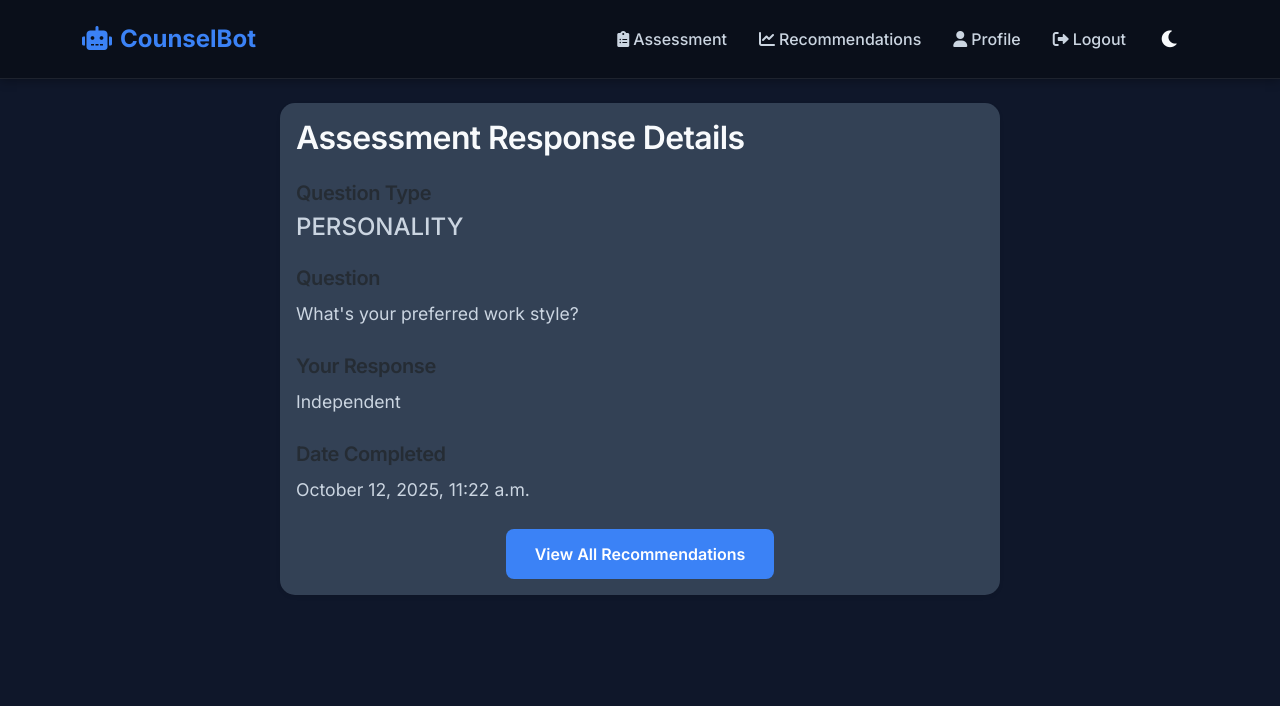
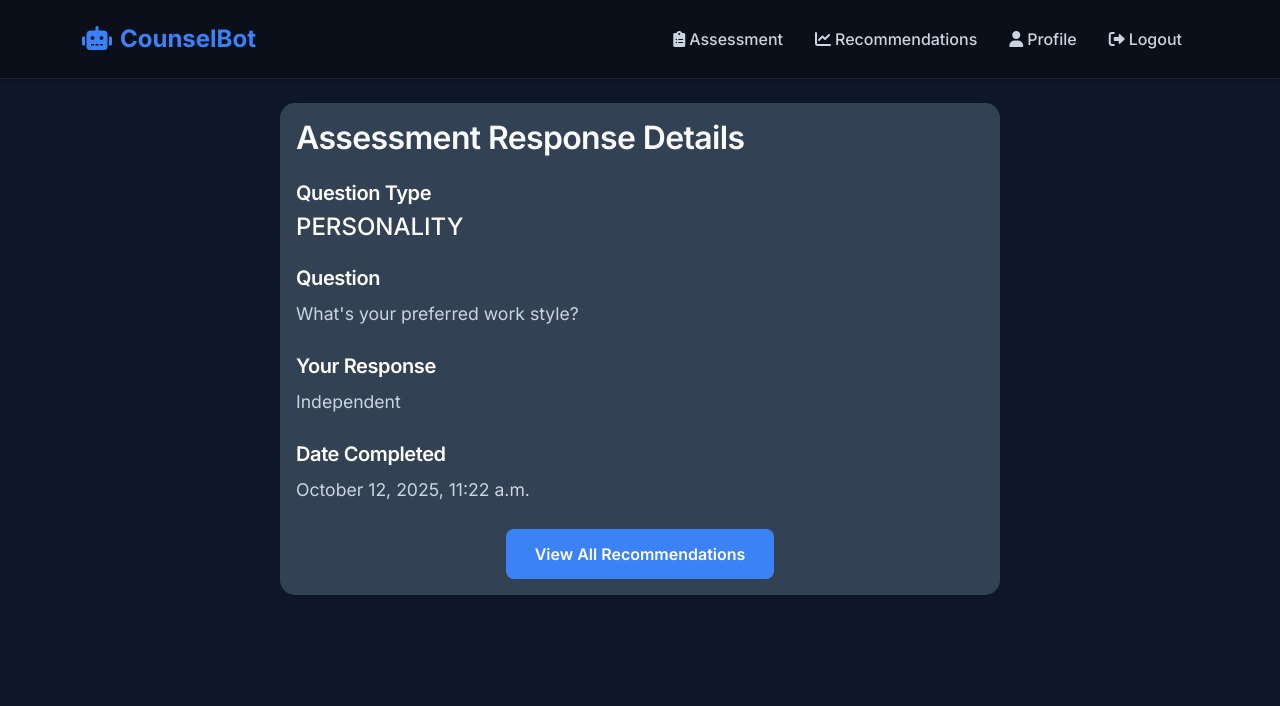
Before and after one commit to yashyp12/COUNSEL-BOT, a Django app: page /assessment/17/ in a window 1280 px wide. Shown: the top 706 px of the page. Run offline with Django 5.2, Linux system fonts and the light colour scheme; a user stored in the database is signed in; data comes from the database, SQL or seed files in the repository; both versions use the stored data as it was after the commit; some libraries are stand-ins or nearby versions.

Commit message:
Update UI colors for better visibility in assessment details and login pages

```diff
--- a/templates/assessment_detail.html
+++ b/templates/assessment_detail.html
@@ -11,22 +11,22 @@
                     <h2 class="card-title mb-4">Assessment Response Details</h2>
 
                     <div class="mb-4">
-                        <h5 class="text-muted">Question Type</h5>
-                        <p class="h4">{{ response.question.question_type }}</p>
+                        <h5 class="text-white    ">Question Type</h5>
+                        <p class="h4 text-white">{{ response.question.question_type }}</p>
                     </div>
 
                     <div class="mb-4">
-                        <h5 class="text-muted">Question</h5>
+                        <h5 class="text-white ">Question</h5>
                         <p>{{ response.question.question_text }}</p>
                     </div>
 
                     <div class="mb-4">
-                        <h5 class="text-muted">Your Response</h5>
+                        <h5 class="text-white">Your Response</h5>
                         <p>{{ response.response_text }}</p>
                     </div>
 
                     <div class="mb-4">
-                        <h5 class="text-muted">Date Completed</h5>
+                        <h5 class="text-white">Date Completed</h5>
                         <p>{{ response.created_at|date:"F j, Y, g:i a" }}</p>
                     </div>
 
--- a/templates/base.html
+++ b/templates/base.html
@@ -75,11 +75,11 @@
                             </a>
                         </li>
                     {% endif %}
-                    <li class="nav-item">
+                    <!-- <li class="nav-item">
                         <button class="theme-toggle nav-link" id="theme-toggle" aria-label="Toggle theme">
                             <i class="fas fa-moon" id="theme-icon"></i>
                         </button>
-                    </li>
+                    </li>  -->
                 </ul>
             </div>
         </div>
--- a/templates/registration/login.html
+++ b/templates/registration/login.html
@@ -55,8 +55,8 @@
                     </div>
 
                     <div class="d-grid">
-                        <a href="{% url 'social:begin' 'google-oauth2' %}" class="btn btn-outline-dark">
-                            <img src="{% static 'images/google-logo.svg' %}" alt="Google logo" height="20" class="me-2 align-middle">
+                        <a href="{% url 'social:begin' 'google-oauth2' %}" class="btn btn-outline-light d-flex align-items-center justify-content-center">
+                            <svg class="me-2" width="18" height="18" viewBox="0 0 18 18"></svg>
                             Continue with Google
                         </a>
                     </div>
```
Also changed, not shown: db.sqlite3.
